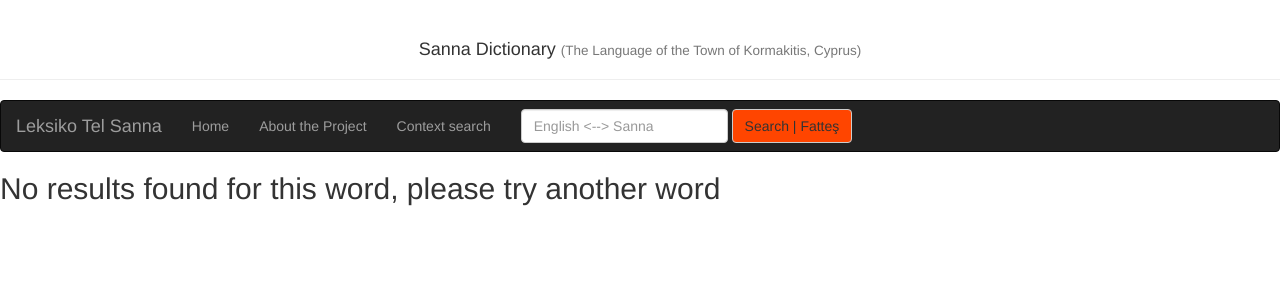
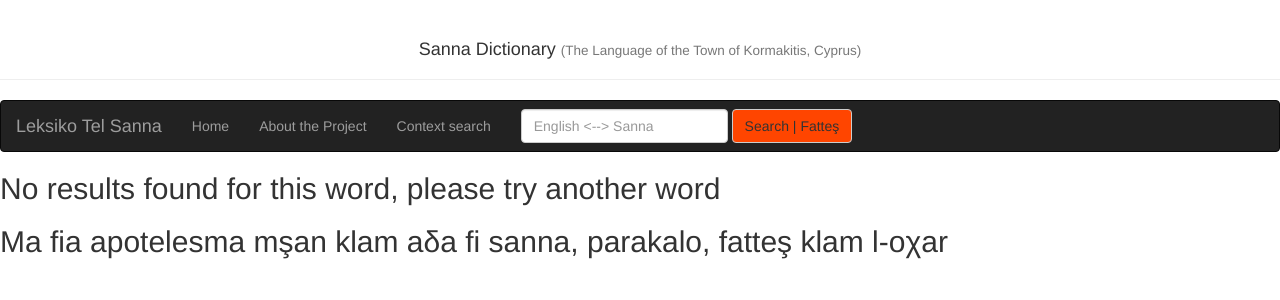
Before and after one commit to wmsimmons/SannaDictionary, a Flask app: page /word/1 in a window 1280 px wide. Shown: the top 300 px of the page. Run offline with Flask 2, Linux system fonts and the light colour scheme; data that the repository does not hold is empty; some libraries are stand-ins or nearby versions.

Commit message:
Update word.html

```diff
--- a/sanna/templates/word.html
+++ b/sanna/templates/word.html
@@ -4,21 +4,22 @@
 		{% if entry %}
 		<p align="center">
 			<h3 id="lemmaId"> {{ entry['Sanna word']}}</h3>
-			<strong>Part of speech: </strong>
+			<strong>Part of speech | Meros tel loγou: </strong>
 			<br>
 			{{ entry['part of speech'] }}
 			<br>
 			<br>
-			<strong>Word/Lemma: </strong>
+			<strong>Word | Klam: </strong>
 			<br>
 			{{ entry['Sanna word']}}
 			<br>
 			<br>
-			<strong>Meaning: </strong>
+			<strong>Meaning | Simasia fi sanna: </strong>
 			<br>
 			{{ entry['English meaning'] }}
 
 			{% else %}
 			<h2>No results found for this word, please try another word</h2>
+			<h2>Ma fia apotelesma mşan klam aδa fi sanna, parakalo, fatteş klam l-oχar</h2>
 		{% endif %}
 {% endblock %}
```
